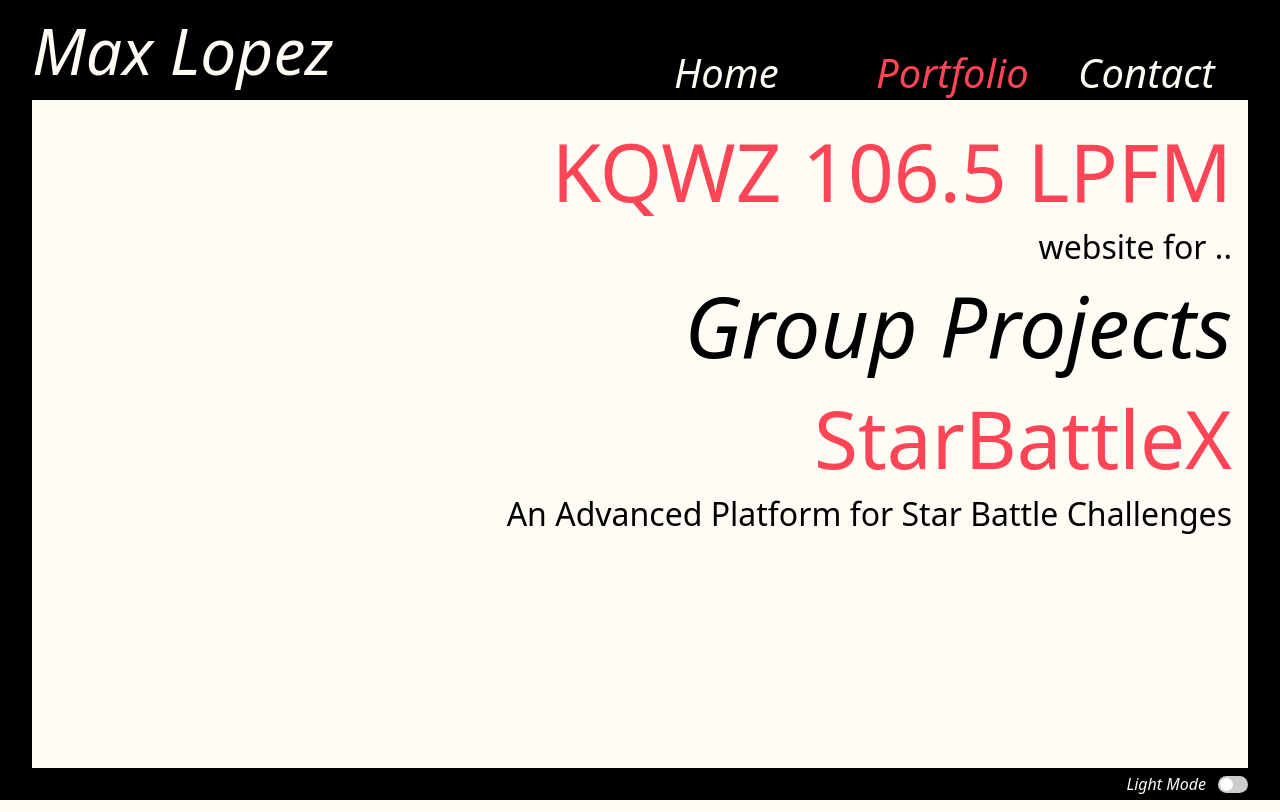
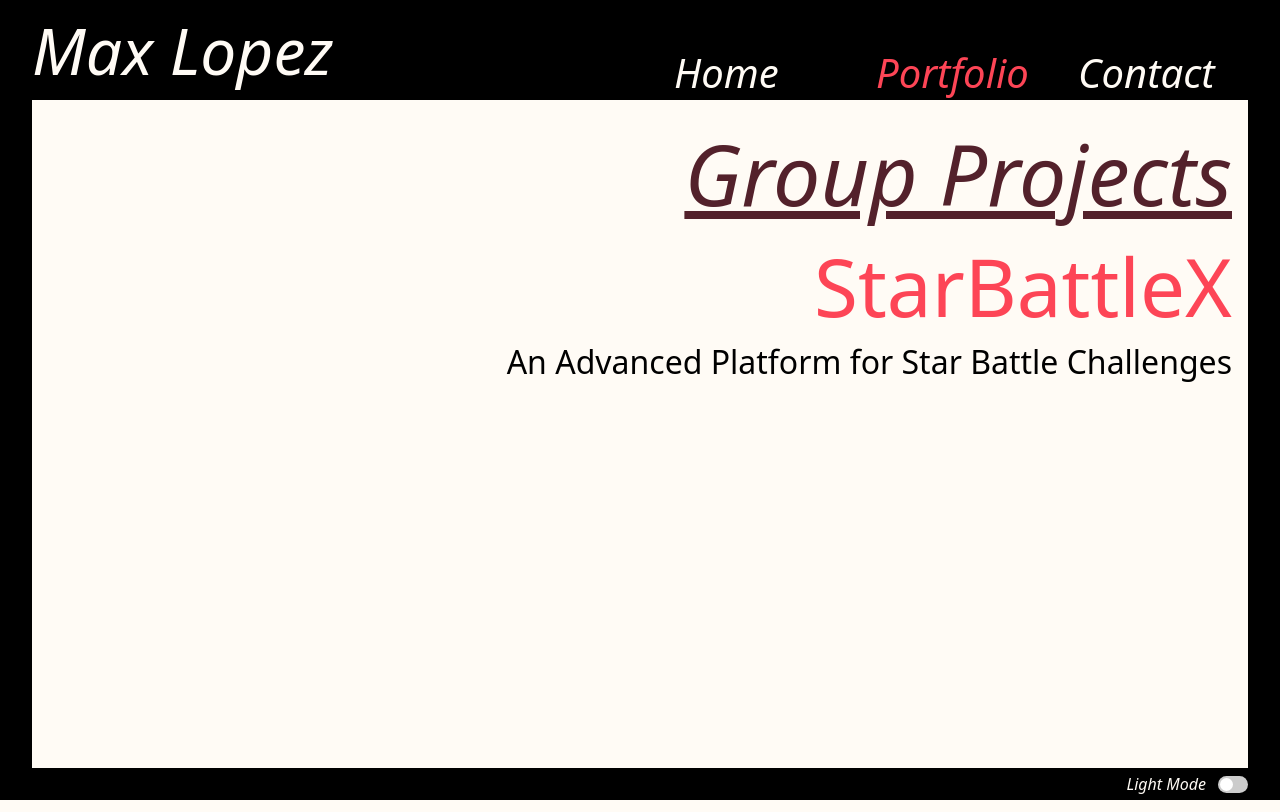
Before and after one commit to maxizek30/personal-site, a React (Vite) app in the folder my-app/: page /portfolio in a window 1280 px wide. Built offline with nearby package versions, Linux system fonts and the light colour scheme.

Commit message:
add support for multiple projectLinks

```diff
--- a/my-app/src/components/Showcase.jsx
+++ b/my-app/src/components/Showcase.jsx
@@ -9,11 +9,6 @@
     const showcaseSectionClass = `Showcase-Section ${darkMode ? 'dark-mode' : ''}`;
     const mainImageSectionClass = `mainImageSection ${darkMode ? 'dark-mode' : ''}`;
 
-    const projectLinkImageSrc = darkMode && project.projectLinkImageDark
-                                ? project.projectLinkImageDark
-                                : project.projectLinkImage;
-
-
     if (!project) {
         return <div>Loading...</div>; // Or any other fallback UI
     }
@@ -23,9 +18,11 @@
         <div className={showcaseSectionClass}>
             <div className="titleGithubSection">
                {project.title}
-                <a href={project.projectLink}>
-                    <img src={projectLinkImageSrc} alt={project.projectLinkImageAlt} />
-                </a>
+                {project.projectLinks.map((projectLink, index) => (
+                    <a key={index} href={projectLink.url}>
+                        <img src={darkMode && projectLink.imageDark ? projectLink.imageDark : projectLink.image} alt={projectLink.imageAlt} />
+                    </a>
+                ))}
             </div>
             <div className="imageTechSection">
                 <div className={mainImageSectionClass}>
--- a/my-app/src/projectsData.js
+++ b/my-app/src/projectsData.js
@@ -18,10 +18,14 @@
         description: "An Advanced Platform for Star Battle Challenges",
         route: "/StarBattleX",
         title: "StarBattleX",
-        projectLink: "https://github.com/levienk/StarBattleX",
-        projectLinkImage: githubIconDark,
-        projectLinkImageDark: githubIcon,
-        projectLinkImageAlt: "Github Icon",
+        projectLinks: [
+            {
+                url: "https://github.com/levienk/StarBattleX",
+                image: githubIconDark,
+                imageDark: githubIcon,
+                imageAlt: "Github Icon",
+            },
+        ],
         groupProject: true,
         projectImage: starBattleXImage,
         projectImageAlt: "Menu and Main Game of StarBattleX",
@@ -88,30 +92,5 @@
             }
         ]
     },
-    {
-        name: "KQWZ 106.5 LPFM",
-        description: "website for ..",
-        route: "/KQWZ-Website",
-        title: "KQWZ 106.5 LPFM",
-        projectLink: "https://github.com/levienk/StarBattleX",
-        projectLinkImage: "../assets/logo/github-icon.svg",
-        projectLinkImageAlt: "Github Icon",
-        groupProject: false,
-        projectImage: "../assets/StarBattleXImage.png",
-        projectImageAlt: "Menu and Main Game of StarBattleX",
-        technologies: [
-            {
-            name: 'Java',
-            logoUrl: '../assets/logos/java-icon.png',
-            link: 'https://www.java.com/en/'
-            }
-        ],
-        contentSections: [
-            {
-            subtitle: "The Development Journey of StarBattlex: Reflections and Insights",
-            text: "Developing StarBattlex has been an enlightening journey, a blend of academic rigor and practical teamwork. This project, created as an assignment in my Computer Science Object-Oriented Programming course, was more than just a coding task; it was a simulation of a real-world team environment."
-            }
-        ]
-    }
   ];
 export default projects;
--- a/my-app/src/styles/ProjectsList.css
+++ b/my-app/src/styles/ProjectsList.css
@@ -27,12 +27,13 @@
     color: #F5F5F5;
 }
 .groupProjectTitle {
-    color: #000000;
+    color: #53212B;
     text-align: right;
     font-size: 84px;
     font-style: italic;
-    font-weight: 400;
+    font-weight: 300;
     line-height: normal;
+    text-decoration: underline;
 }
 .groupProjectTitle.dark-mode {
     color: #FFFBF5;
```
